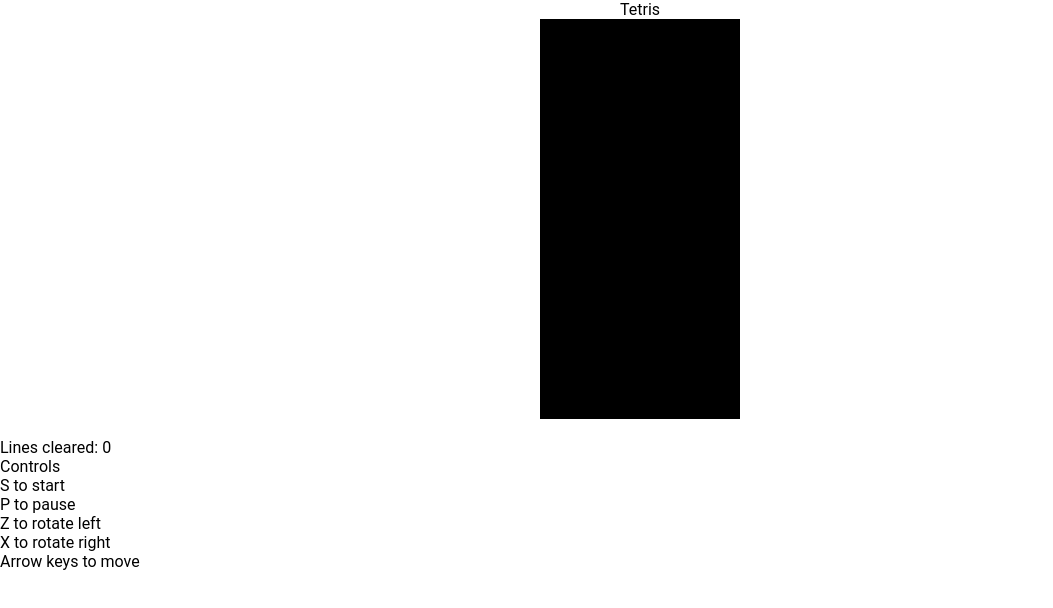
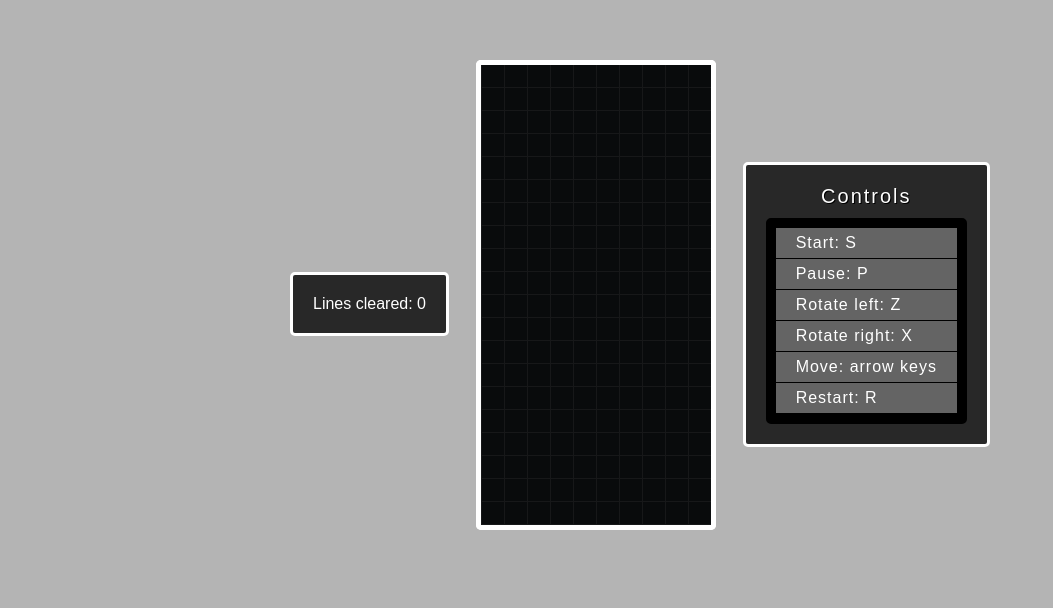
Before and after one commit to Zevgon/Rest-It, a website built with webpack: page index.html in a window 1280 px wide. Shown: the whole page, without its empty margins (0-1053 px from the left). Built offline with nearby package versions, Linux system fonts and the light colour scheme.

Commit message:
did a bunch of styling, added restart feature and game over notification

```diff
--- a/css/master.css
+++ b/css/master.css
@@ -19,11 +19,17 @@
 	vertical-align: baseline;
   box-sizing: border-box;
   position: relative;
-  font-family: roboto;
+  font-family: sans-serif;
+	background-color: transparent;
+	color: white;
+}
+
+body {
+	background-color: rgb(180, 180, 180);
 }
 
 figure {
-  margin: 0 auto;
+  margin: 30px auto;
   display: flex;
   flex-direction: column;
 }
@@ -38,6 +44,23 @@
   margin: 0 auto;
 }
 
+figure ul {
+	border-right: 5px solid white;
+	border-left: 5px solid white;
+}
+
+figure ul:first-child {
+	border-top: 5px solid white;
+	border-top-left-radius: 5px;
+	border-top-right-radius: 5px;
+}
+
+figure ul:last-child {
+	border-bottom: 5px solid white;
+	border-bottom-left-radius: 5px;
+	border-bottom-right-radius: 5px
+}
+
 .title {
     text-align: center;
     font-family: sans-serif;
@@ -46,9 +69,11 @@
 }
 
 figure li {
-    width: 20px;
-    height: 20px;
-    background-color: black;
+    border-left: 1px solid rgb(23, 24, 25);
+    border-bottom: 1px solid rgb(23, 24, 25);
+    width: 23px;
+    height: 23px;
+    background-color: rgb(9, 11, 12);
     float: left;
 }
 
@@ -109,13 +134,76 @@
 }
 
 .show {
-	color: red;
+    color: white;
+    border: 3px solid white;
+    border-radius: 5px;
+    padding: 19px;
+    background-color: rgb(40, 40, 40);
+    position: absolute;
+    top: 50%;
+    left: 50%;
+    transform: translate3d(-50%, -50%, 0);
+    width: 80%;
 }
 
 .no-show {
 	color: transparent;
 }
 
-#line-incrementor {
-	color: black;
+#title {
+	font-family: roboto;
+	font-size: 36px;
+	margin-top: 30px;
+	margin-bottom: 30px;
 }
+
+.container {
+    align-items: center;
+    width: 700px;
+    display: flex;
+    margin: 30px auto;
+    justify-content: space-between;
+}
+
+.controls {
+    border: 3px solid white;
+    border-radius: 5px;
+    padding: 20px;
+		background-color: rgb(40, 40, 40);
+}
+
+.general-info {
+    border: 3px solid white;
+    border-radius: 5px;
+    padding: 20px;
+    background-color: rgb(40, 40, 40);
+    color: white;
+}
+
+.not-used-yet {
+    background-color: black;
+    border: 1px solid rgb(103, 103, 103);
+    border-radius: 5px;
+    padding: 10px;
+}
+
+
+.controls h2 {
+		letter-spacing: 2px;
+    font-size: 20px;
+    text-align: center;
+    margin-bottom: 10px;
+    text-shadow: 1px 1px black;
+}
+
+.controls ul {
+    border: 10px solid black;
+    border-radius: 5px;
+}
+
+.controls ul li {
+	background-color: rgb(100, 100, 100);
+	letter-spacing: 1px;
+	border-bottom: 1px solid black;
+	padding: 6px 20px;
+}
--- a/index.html
+++ b/index.html
@@ -7,17 +7,25 @@
     <script src='./js/bundle.js'></script>
   </head>
   <body>
-    <h1>Tetris</h1>
-    <figure id='tetris'></figure>
-    <h1 id='game-over' class='no-show'>Good job!</h1>
-    <div id='line-incrementor'></div>
-    <h2>Controls</h2>
-    <ul>
-      <li>S to start</li>
-      <li>P to pause</li>
-      <li>Z to rotate left</li>
-      <li>X to rotate right</li>
-      <li>Arrow keys to move</li>
-    </ul>
+    <div class='container'>
+      <div class='general-info'>
+        <div id='line-incrementor'></div>
+      </div>
+      <div class='tetris-container'>
+        <figure id='tetris'></figure>
+        <div id='game-over' class='no-show'>You cleared X lines</div>
+      </div>
+      <div class='controls'>
+        <h2>Controls</h2>
+        <ul>
+          <li>Start: S</li>
+          <li>Pause: P</li>
+          <li>Rotate left: Z</li>
+          <li>Rotate right: X</li>
+          <li>Move: arrow keys</li>
+          <li>Restart: R</li>
+        </ul>
+      </div>
+    </div>
   </body>
 </html>
--- a/js/tetris_view.js
+++ b/js/tetris_view.js
@@ -41,6 +41,12 @@
           this.board.update();
           this.render();
           break;
+        case 'r':
+          this.board = new Board;
+          this.render();
+          this.timerId = undefined;
+          document.getElementById('game-over').setAttribute('class', 'no-show');
+          break;
         default:
           return;
       }
@@ -57,7 +63,7 @@
       }
       this.board.update();
       this.render();
-    }, 100);
+    }, 10);
   }
 
   render () {
```
Also changed, not shown: js/bundle.js (+7 -1 lines), 1 other file.
